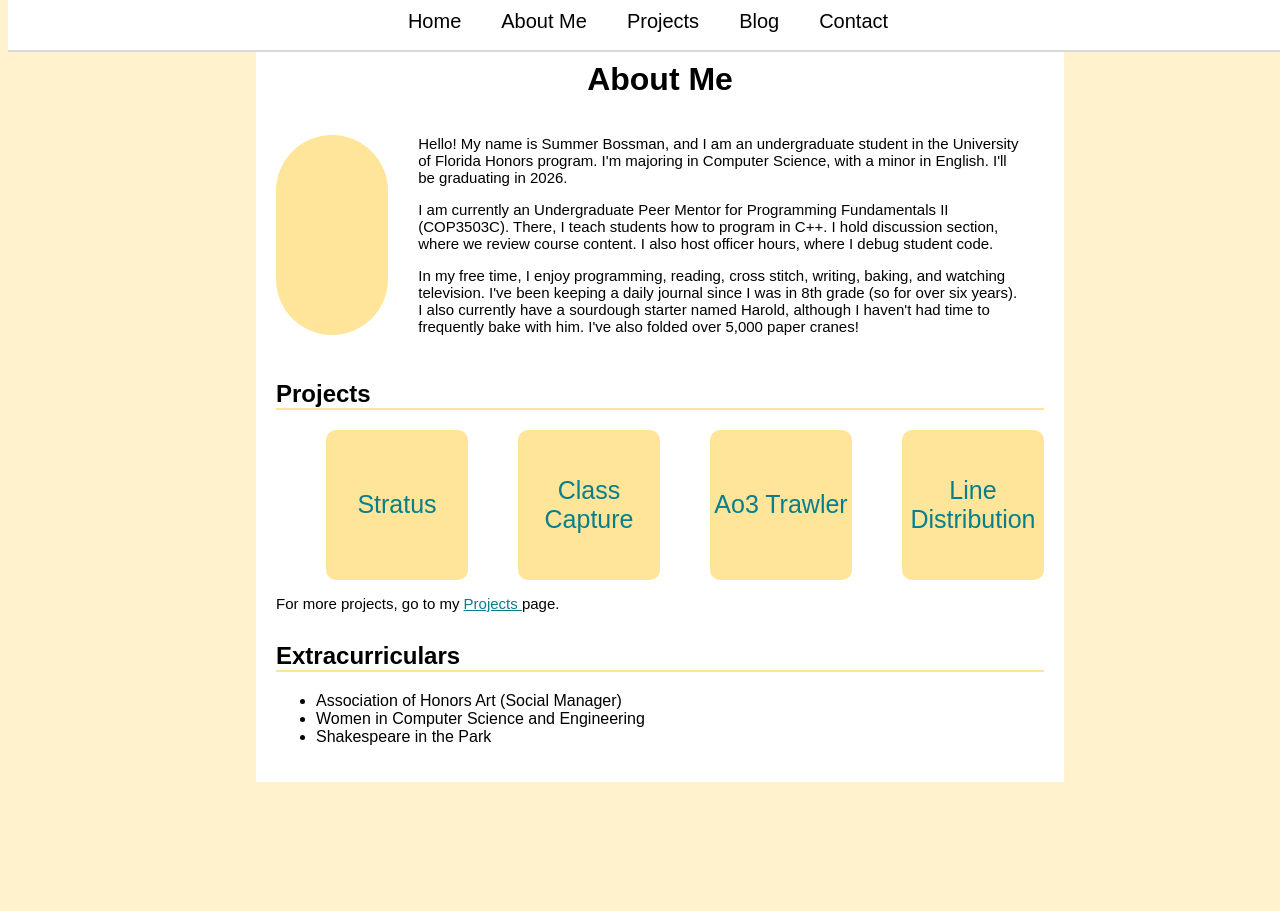
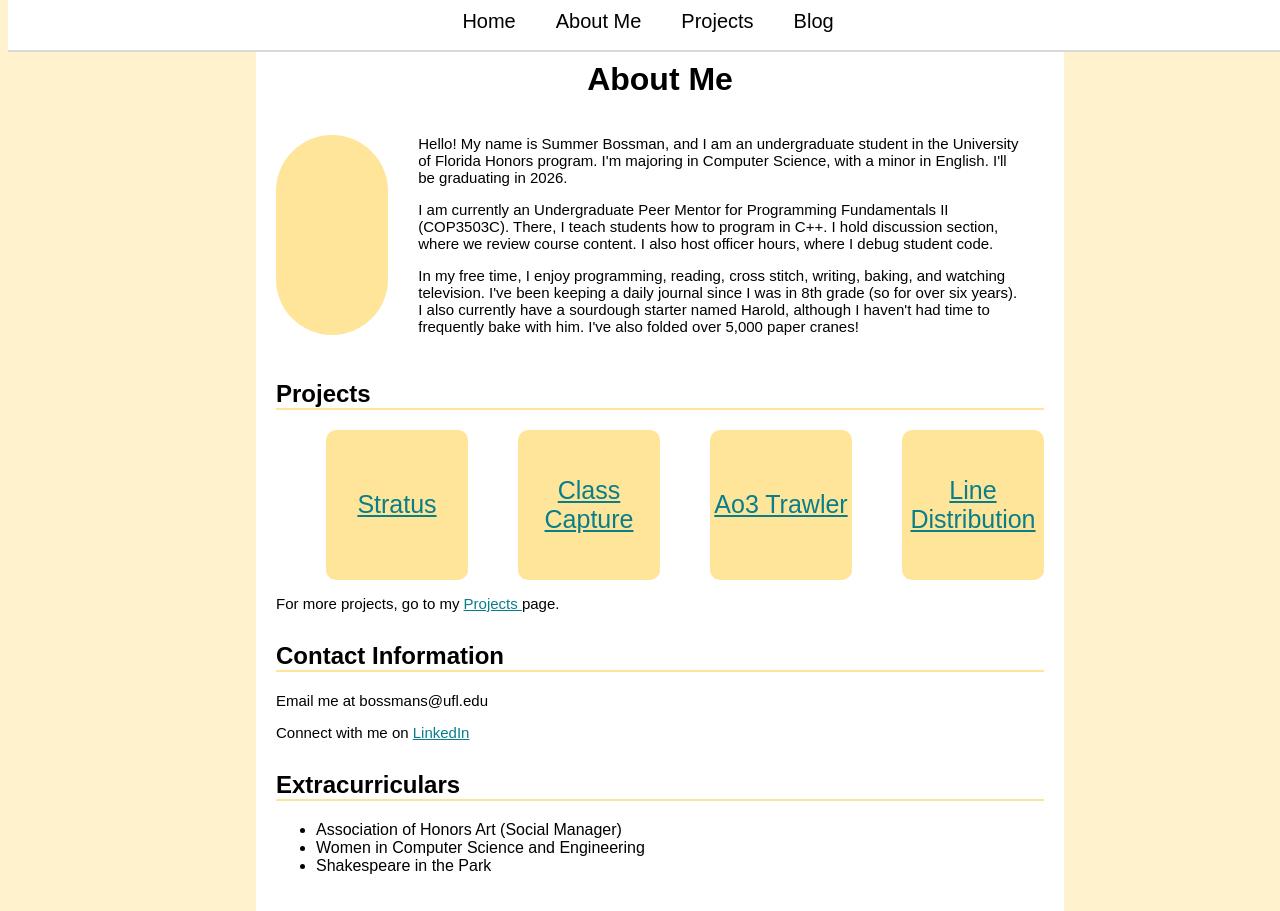
Before and after one commit to sbossman/stratus, a plain HTML site: page output/about.html in a window 1280 px wide. Before the commit the page ends 800 px from the top, so only its background shows below. Drawn offline with Linux system fonts and the light colour scheme.

Commit message:
Added blog.str

```diff
--- a/input/main.css
+++ b/input/main.css
@@ -82,6 +82,7 @@ body{
     margin: 0px;
     color: #087E8B;
     text-align: center;
+    text-decoration: none;
 }
 
 .block:hover a{
--- a/output/about.html
+++ b/output/about.html
@@ -130,6 +130,7 @@
 		a{
 		    color: #087E8B;
 		}
+
 	</style>
 </head>
 <body>
@@ -170,22 +171,22 @@
 </h2>
 <div class="blocks">
 <div class="block">
-<a >
+<a href="https://github.com/sbossman/stratus">
                 Stratus
 </a>
 </div>
 <div class="block">
-<a >
+<a href="https://github.com/shane-downs/ClassCaptureUFSWE">
                 Class Capture
 </a>
 </div>
 <div class="block">
-<a >
+<a href="https://github.com/sbossman/AO3-Trawler">
                 Ao3 Trawler
 </a>
 </div>
 <div class="block">
-<a >
+<a href="https://github.com/sbossman/EquitableLineDistribution">
                 Line Distribution
 </a>
 </div>
@@ -197,6 +198,19 @@
 </a>
         page.
 </p>
+<h2 >
+        Contact Information
+</h2>
+<p >
+        Email me at bossmans@ufl.edu
+</p>
+<p >
+        Connect with me on
+<a href="https://www.linkedin.com/in/summerbossman/">
+            LinkedIn
+</a>
+</p>
+
 <h2 >
         Extracurriculars
 </h2>
@@ -225,9 +239,6 @@
 <a href="./blog">
         Blog
 </a>
-<a href="./contact">
-        Contact
-</a>
 </div>
 </body>
 </html>
```
Also changed, not shown: output/blog.html (added, +12 -0 lines), output/index.html (+0 -3 lines), output/projects.html (+1 -3 lines), 5 other files.
